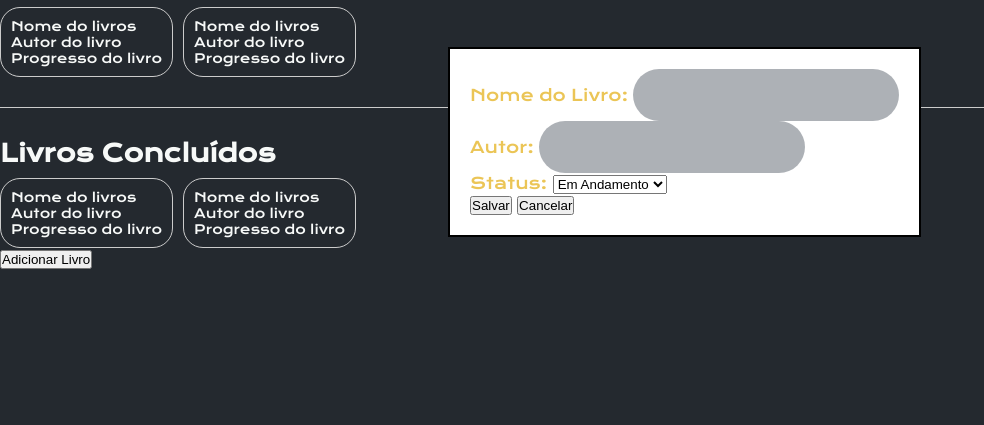
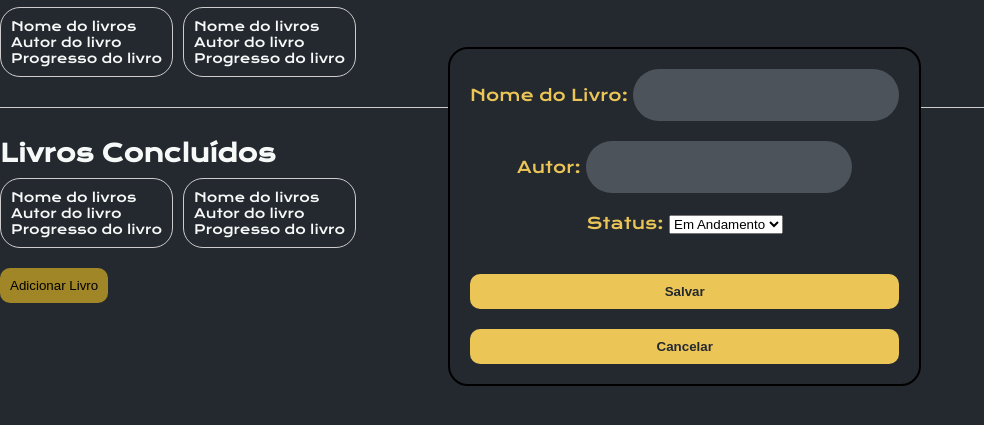
Before and after one commit to pedroairees/projeto-livrosTrack, a website: page public/index.html in a window 1280 px wide. Both pictures are taken after a click on the button "Adicionar Livro". Shown: the part 113-538 px from the top of the page, without its empty margins (0-984 px from the left). Drawn offline with nearby package versions, Linux system fonts and the light colour scheme; no server answers.

Commit message:
estilos e funcionalidade ok

```diff
--- a/public/assets/css/index.css
+++ b/public/assets/css/index.css
@@ -6,14 +6,54 @@
 @import url(./form.css);
 @import url(./home.css);
 
+#btn-add {
+  color: var(--font-dark);
+  background-color: var(--yellow);
+  border: none;
+  padding: 10px;
+  border-radius: .625rem;
+  margin-top: 1.25rem;
+
+  &:hover,
+  &:focus-within {
+    transition: .5s;
+    background-color: #a08627;
+    color: #000;
+  }
+}
+
 .modal {
   position: fixed;
   top: 20%;
   left: 35%;
-  background: #fff;
+  background: var(--font-dark);
+  border-radius: 1.25rem;
   padding: 20px;
   border: 2px solid #000;
   z-index: 10;
+  text-align: center;
+}
+
+#form-livro {
+  display: flex;
+  flex-direction: column;
+
+  & button {
+    margin-top: 1.25rem;
+    padding: 10px;
+    border-radius: .625rem;
+    border: none;
+    background-color: var(--yellow);
+    color: var(--font-dark);
+    font-weight: bold;
+
+    &:hover,
+    &:focus-within {
+      transition: .5s;
+      background-color: #a08627;
+      color: #000;
+    }
+  }
 }
 
 .hidden {
```
